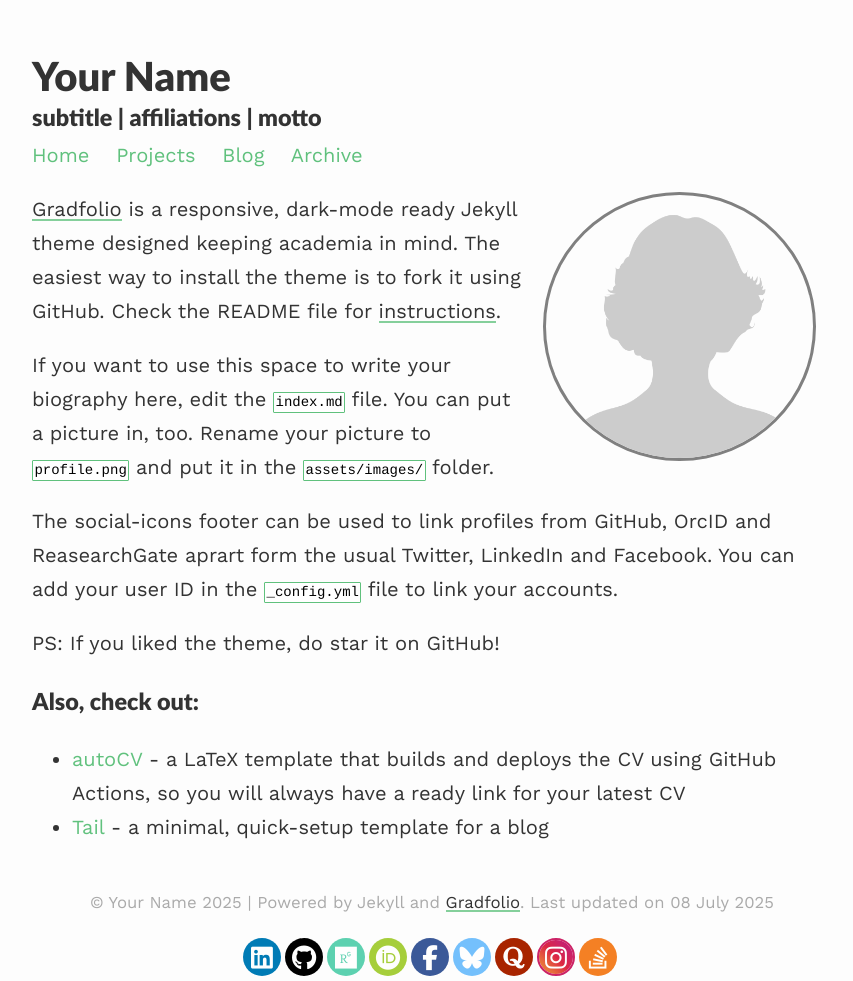
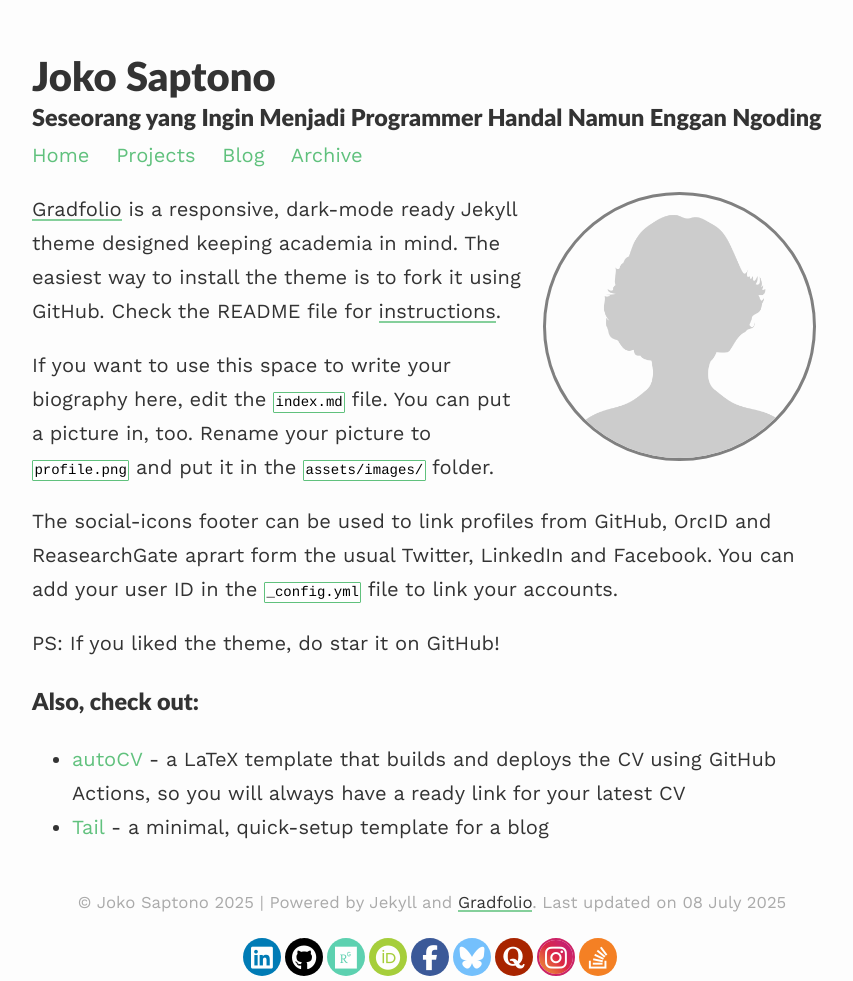
Before and after one commit to josapton/josapton.github.io, a Jekyll site: the page built from index.md, in a window 1280 px wide. Shown: the whole page, without its empty margins (208-1061 px from the left). Built offline with Jekyll 4.4.1, drawn with Linux system fonts in a browser that asks for light colours.

Commit message:
Update _config.yml

```diff
--- a/_config.yml
+++ b/_config.yml
@@ -1,9 +1,9 @@
 ### your site title here
 
-title: Your Name
-description: subtitle | affiliations | motto
+title: Joko Saptono
+description: Seseorang yang Ingin Menjadi Programmer Handal Namun Enggan Ngoding
 
-baseurl: / #name of GitHub repository
+baseurl: "" #name of GitHub repository
 url: "https://josapton.github.io" #custom url to be used instead of GitHub repository
 email: #
 
@@ -13,9 +13,9 @@ permalink: /blog/:year/:title/
 paginate_path: /blog/page:num/
 
 # Social media links in footer
-linkedin: "#"
+linkedin: "https://www.linkedin.com/in/jokosaptono"
 stackoverflow: "#"
-github: "#"
+github: "https://github.com/josapton"
 researchgate: "#"
 orcid: "#"
 quora: "#"
```
